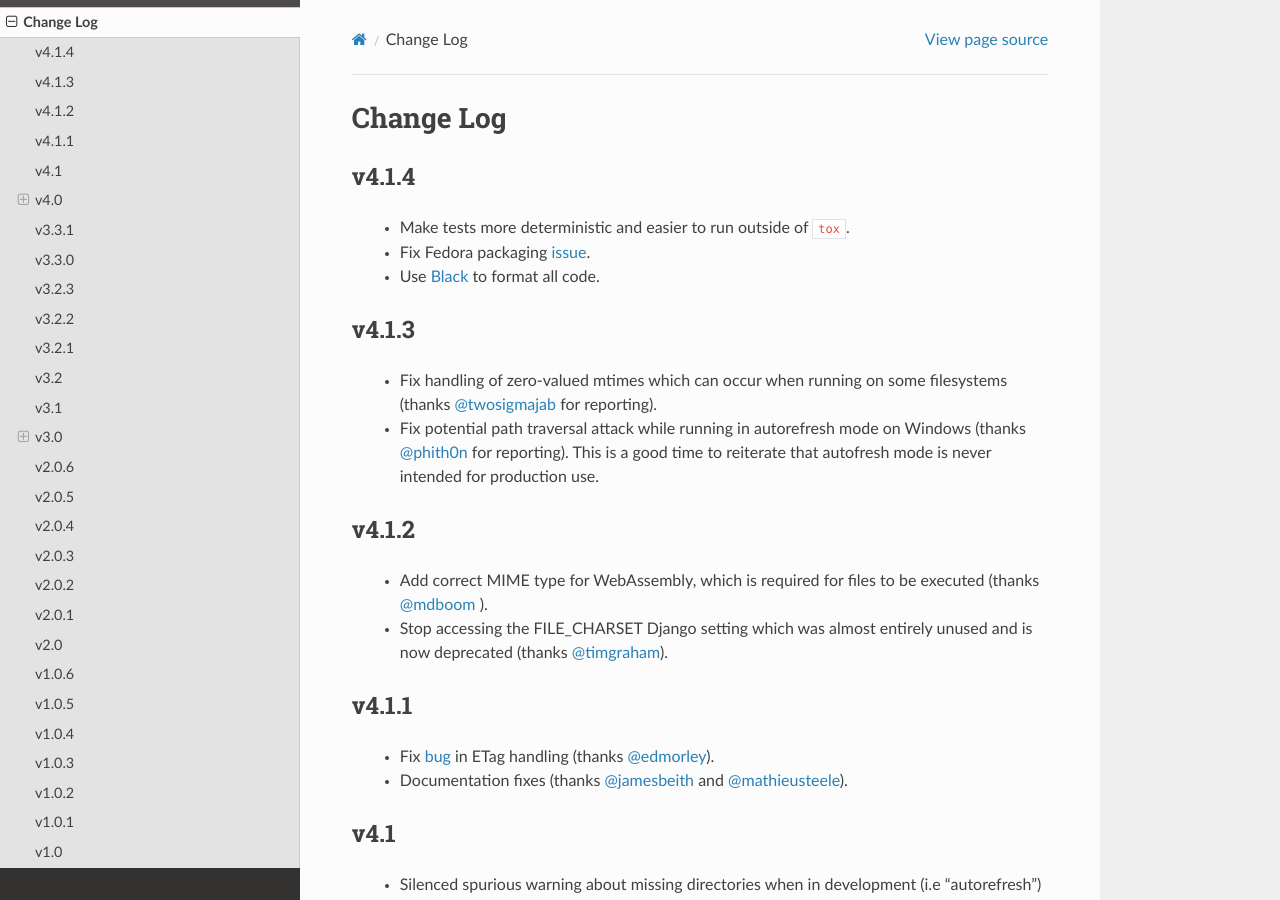
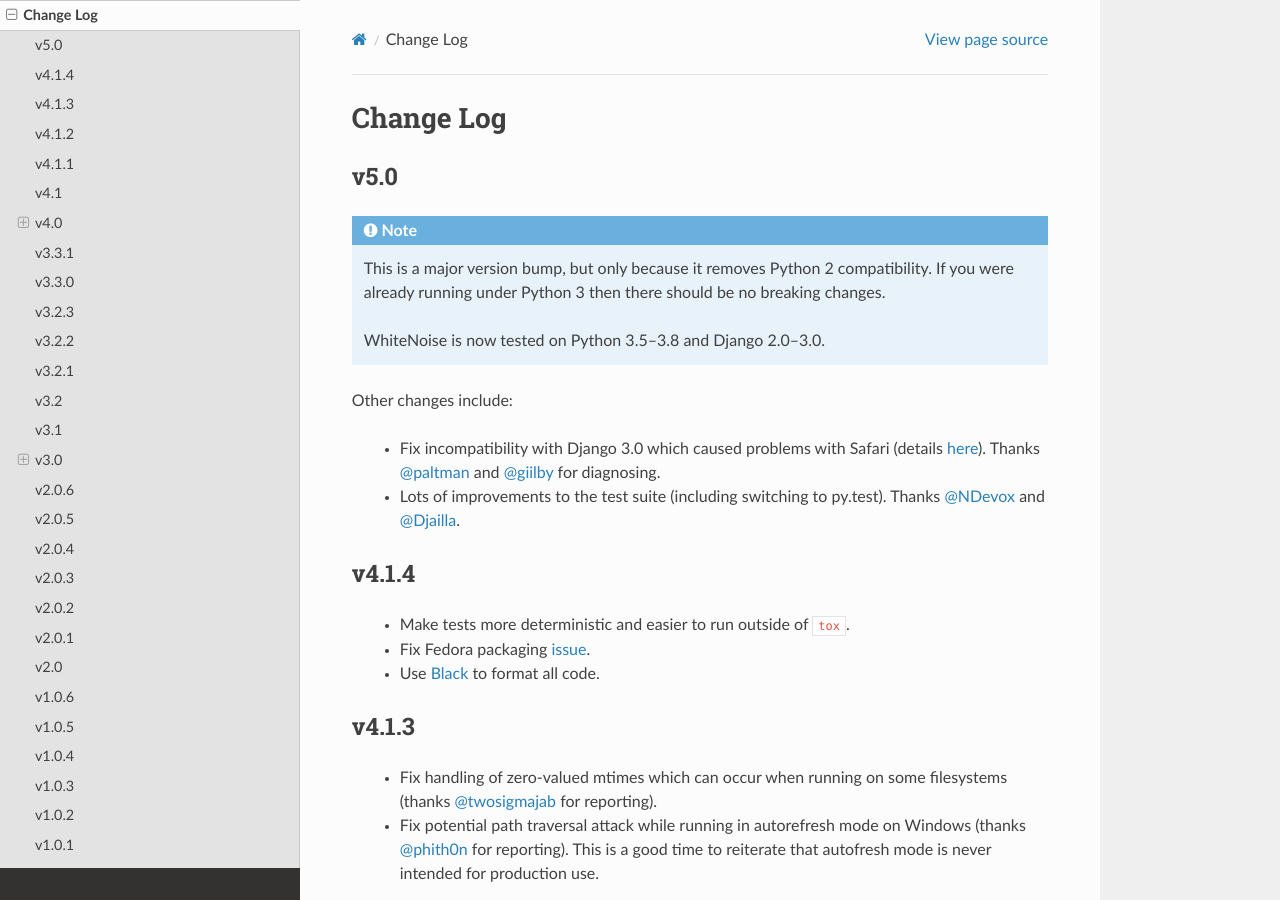
Before and after one commit to gorbunov87/white_noise, a Sphinx documentation site: the page built from docs/changelog.rst, in a window 1280 px wide and 900 px high. Built offline with Sphinx 7.4.7 and the Read the Docs theme 2.0.0, drawn with Linux system fonts in a browser that asks for light colours.

Commit message:
Release version 5.0

```diff
--- a/docs/changelog.rst
+++ b/docs/changelog.rst
@@ -4,6 +4,27 @@ Change Log
 .. |br| raw:: html
 
    <br />
+
+
+v5.0
+----
+
+.. note:: This is a major version bump, but only because it removes Python 2
+   compatibility. If you were already running under Python 3 then there should
+   be no breaking changes.
+
+   WhiteNoise is now tested on Python 3.5--3.8 and Django 2.0--3.0.
+
+Other changes include:
+
+ * Fix incompatibility with Django 3.0 which caused problems with Safari
+   (details `here <https://github.com/evansd/whitenoise/issues/240>`_). Thanks
+   `@paltman <https://github.com/paltman>`_ and `@giilby
+   <https://github.com/giilby>`_ for diagnosing.
+ * Lots of improvements to the test suite (including switching to py.test).
+   Thanks `@NDevox <https://github.com/ndevox>`_ and `@Djailla
+   <https://github.com/djailla>`_.
+
 
 v4.1.4
 ------
--- a/whitenoise/__init__.py
+++ b/whitenoise/__init__.py
@@ -1,5 +1,5 @@
 from .base import WhiteNoise
 
-__version__ = "4.1.4"
+__version__ = "5.0"
 
 __all__ = ["WhiteNoise"]
```
